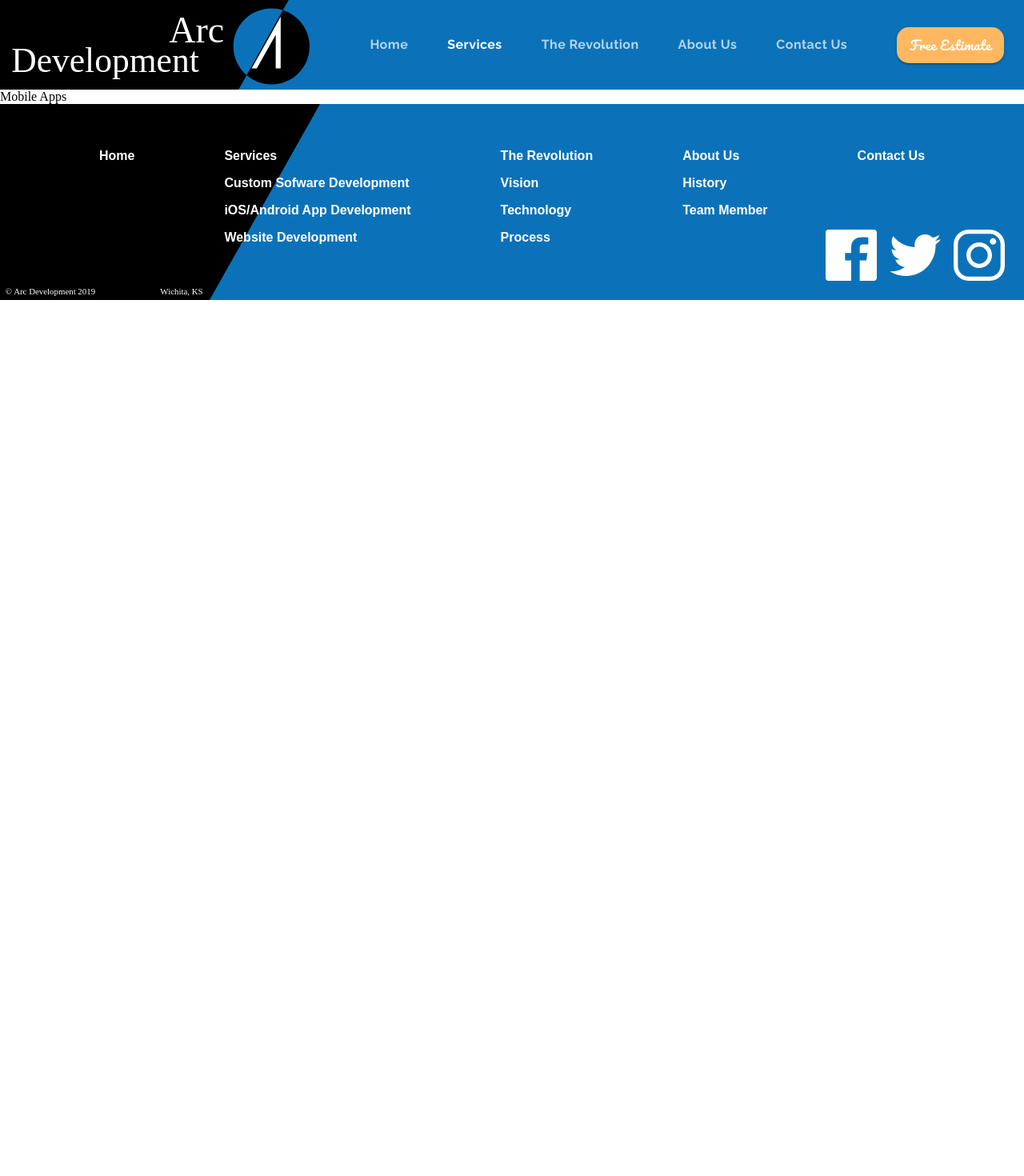
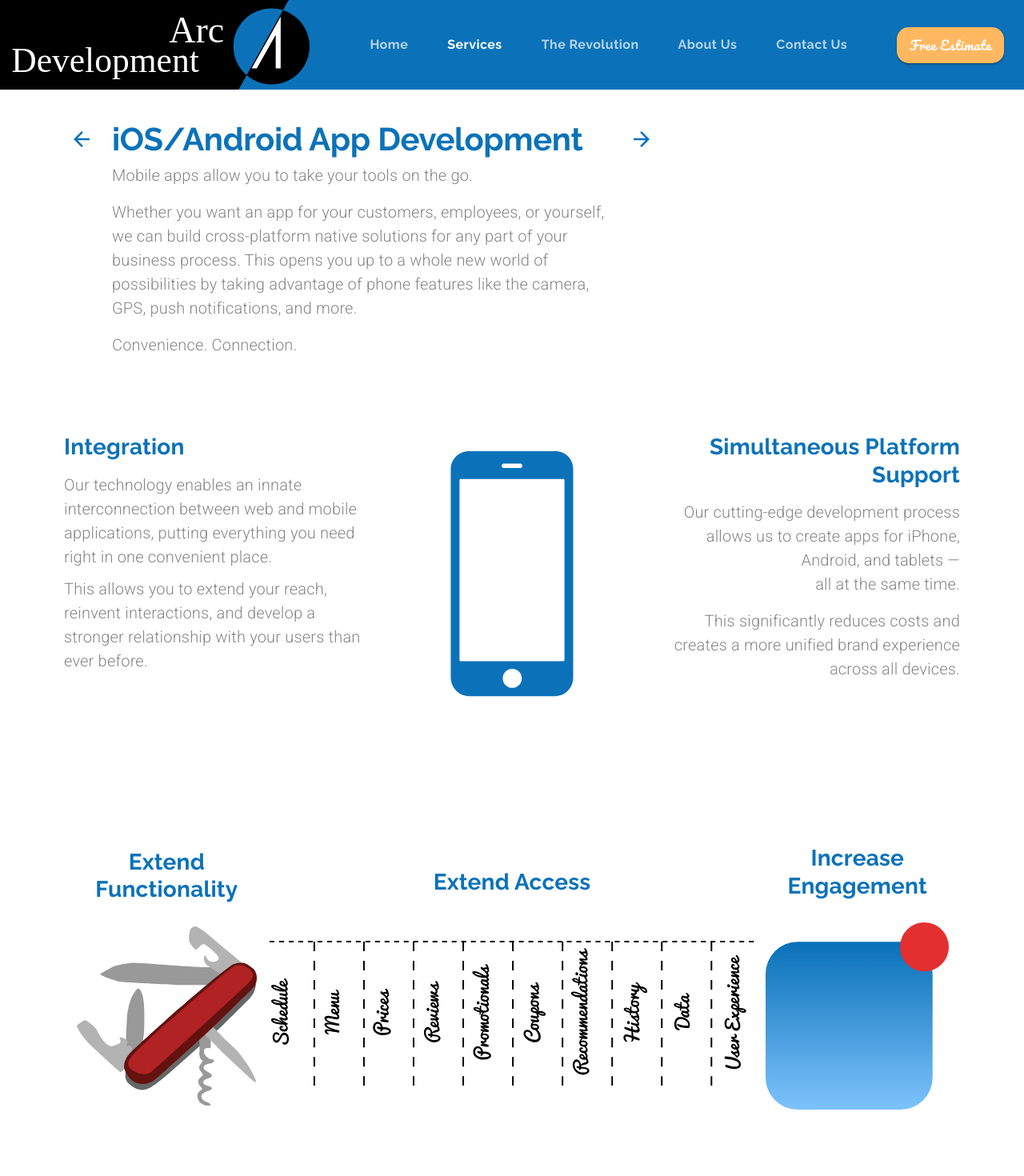
Before and after one commit to Tris-909/Material-UI-Project-1, a React (Create React App) app: page /mobileapps in a window 1280 px wide. Shown: the top 1470 px of the page at 80% size. Before the commit the page ends 800 px from the top, so only its background shows below. Built offline with nearby package versions, Linux system fonts and the light colour scheme.

Commit message:
Adding Basic MobileApps Page without mediaQueries

```diff
--- a/src/Components/App.js
+++ b/src/Components/App.js
@@ -7,6 +7,7 @@ import Footer from '../Components/UI/footer';
 import LandingPage from '../Components/LandingPage';
 import Services from './Services';
 import CustomSoftware from './CustomSoftware';
+import MobileApps from './MobileApps';
 
 function App() {
   const [isActive,setIsActive] = useState(0); // This control which tab is actived and add CSS to it
@@ -20,7 +21,7 @@ function App() {
           <Route exact path="/" render={(props) => <LandingPage {...props} setIsActive={setIsActive} setSelectedIndex={setSelectedIndex}/>}/>
           <Route exact path="/services" render={(props) => <Services {...props} setIsActive={setIsActive} setSelectedIndex={setSelectedIndex} />}/>
           <Route exact path="/customsoftware" render={(props) => <CustomSoftware {...props} setIsActive={setIsActive} setSelectedIndex={setSelectedIndex} />}/>
-          <Route exact path="/mobileapps" component={() => <div>Mobile Apps</div>}/>
+          <Route exact path="/mobileapps" render={(props) => <MobileApps {...props} setIsActive={setIsActive} setSelectedIndex={setSelectedIndex}/>} />
           <Route exact path="/websites" component={() => <div>Websites</div>}/>
           <Route exact path="/revolution" component={() => <div>The Revolution</div>}/>
           <Route exact path="/about" component={() => <div>About Us</div>}/>
--- /dev/null
+++ b/src/Components/MobileApps.js
@@ -0,0 +1,162 @@
+import React from 'react';
+import Hidden from '@material-ui/core/Hidden';
+
+import Grid from '@material-ui/core/Grid';
+import useMediaQuery from '@material-ui/core/useMediaQuery';
+
+import {Link}  from 'react-router-dom';
+
+import Typography from '@material-ui/core/Typography';
+import {makeStyles, useTheme} from '@material-ui/core/styles';
+
+import backArrow from '../assets/backArrow.svg';
+import fowardArrow from '../assets/forwardArrow.svg';
+import phone from '../assets/iphone.svg';
+import IconButton from '@material-ui/core/IconButton';
+import Tools from '../assets/swissKnife.svg';
+import Menu from '../assets/extendAccess.svg';
+import IncEngage from '../assets/increaseEngagement.svg';
+
+
+import CallToAction from './UI/CallToAction';
+
+const useStyles = makeStyles(theme => ({
+    arrowContainer: {
+        marginTop: "0.5em"
+    },
+    heading: {
+        maxWidth: '40em'
+    },
+    MainContainer: {
+        padding: '2em 5em 10em 5em'
+    }
+}));
+
+export default function MobileDevelopment(props) {
+    const classes = useStyles();
+    const theme = useTheme();
+
+    return(
+        <React.Fragment>
+            <Grid container direction='column'  className={classes.MainContainer}>
+                {/*--------- FIRST SECTION -------*/}
+                <Grid item container direction="row">
+                    <Hidden mdDown>
+                    <Grid
+                        item
+                        className={classes.arrowContainer}
+                        style={{marginRight: '1em'}}>
+                        <IconButton
+                            style={{backgroundColor: 'transparent'}}
+                            component={Link} to="/customsoftware"
+                            onClick={() => {props.setSelectedIndex(1); props.setIsActive(1);}}>
+                            <img src={backArrow} alt="Back Arrow" />
+                        </IconButton>
+                    </Grid>
+                    </Hidden>
+
+                    <Grid item container direction="column" className={classes.heading}>
+                        <Grid item>
+                            <Typography variant="h2">
+                                iOS/Android App Development
+                            </Typography>
+                        </Grid>
+                        <Grid item>
+                            <Typography variant="body1" paragraph>
+                            Mobile apps allow you to take your tools on the go.
+                            </Typography>
+                            <Typography variant="body1" paragraph>
+                            Whether you want an app for your customers, employees, or yourself, we can build cross-platform native solutions for any part of your business process. This opens you up to a whole new world of possibilities by taking advantage of phone features like the camera, GPS, push notifications, and more.
+                            </Typography>
+                            <Typography variant="body1" paragraph>
+                            Convenience. Connection.
+                            </Typography>
+                        </Grid>
+                    </Grid>
+
+                    <Hidden mdDown>
+                        <Grid item className={classes.arrowContainer}>
+                            <IconButton
+                                style={{backgroundColor: 'transparent'}}
+                                onClick={() => {props.setSelectedIndex(3); props.setIsActive(1);}}
+                                component={Link} to="/websites">
+                                    <img src={fowardArrow} alt="Foward Arrow" />
+                            </IconButton>
+                        </Grid>
+                    </Hidden>
+                </Grid>
+                {/*--------- SECOND SECTION -------*/}
+                <Grid item container direction="row" style={{marginTop: '5em'}}>
+                    <Grid item container direction="column" xs>
+                        <Grid item>
+                            <Typography variant="h4" style={{marginBottom: '.5em'}}>Integration</Typography>
+                        </Grid>
+                        <Grid item>
+                            <Typography variant="body1" style={{marginBottom: '.5em'}}>
+                                Our technology enables an innate interconnection between web and mobile applications, putting everything you need right in one convenient place.
+                            </Typography>
+                            <Typography variant="body1">
+                                This allows you to extend your reach, reinvent interactions, and develop a stronger relationship with your users than ever before.
+                            </Typography>
+                        </Grid>
+                    </Grid>
+                    <Grid item xs align="center">
+                        <img src={phone} alt="Phone Icon" height="350em" width="350em"/>
+                    </Grid>
+                    <Grid item container direction="column" xs>
+                        <Grid item>
+                            <Typography align="right" variant="h4" style={{marginBottom: '.5em'}}>
+                                Simultaneous Platform Support
+                            </Typography>
+                        </Grid>
+                        <Grid item>
+                            <Typography variant="body1" align="right" paragraph>
+                                Our cutting-edge development process allows us to create apps for iPhone, Android, and tablets — <br /> all at the same time.
+                            </Typography>
+                            <Typography variant="body1" align="right" paragraph>
+                                This significantly reduces costs and creates a more unified brand experience across all devices.
+                            </Typography>
+                        </Grid>
+                    </Grid>
+                </Grid>
+                {/*--------- THIRD SECTION -------*/}
+                <Grid item container direction="row" style={{marginTop: '10em', marginBottom: '10em'}}>
+                    <Grid item container direction="column" align="center" justify="center" xs>
+                        <Grid item>
+                            <Typography variant="h4" style={{marginBottom:'1em'}}>
+                                Extend Functionality
+                            </Typography>
+                        </Grid>
+                        <Grid item>
+                            <img src={Tools} alt="Swift Knife Icon" />
+                        </Grid>
+                    </Grid>
+
+                    <Grid item container direction="column" align="center" justify="center" xs>
+                        <Grid item>
+                            <Typography variant="h4" style={{marginBottom:'2em'}}>
+                                Extend Access
+                            </Typography>
+                        </Grid>
+                        <Grid item>
+                            <img src={Menu} alt="Extend Access" />
+                        </Grid>
+                    </Grid>
+
+                    <Grid item container direction="column" align="center" justify="center" xs>
+                        <Grid item>
+                            <Typography variant="h4" style={{marginBottom:'1em'}}>
+                                Increase Engagement
+                            </Typography>
+                        </Grid>
+                        <Grid item>
+                            <img src={IncEngage} alt="Increase Engagements Icon" />
+                        </Grid>
+                    </Grid>
+                </Grid>
+            </Grid>
+            {/*--------- FOURTH SECTION -------*/}
+            <CallToAction />
+        </React.Fragment>
+    );
+}
```
Also changed, not shown: src/Components/CustomSoftware.js (+34 -8 lines).
